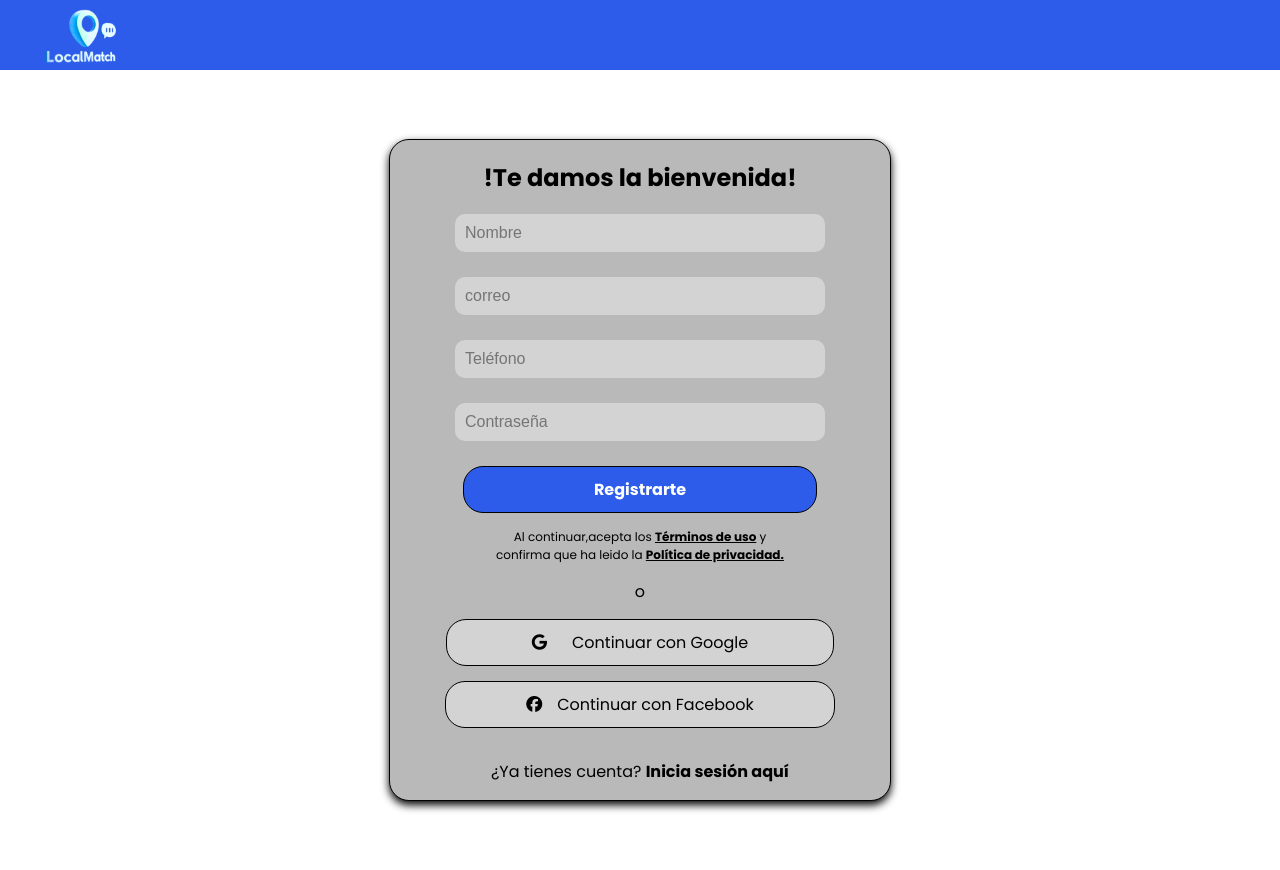
After one commit to jassielCOTA12/LocalEventos, a PHP site: page /registro.html in a window 1280 px wide. The commit adds this page. Run offline with PHP 8.4, Linux system fonts and the light colour scheme; some libraries are stand-ins or nearby versions.

Commit message:
diseño registro terminado

```diff
--- a/index.html
+++ b/index.html
@@ -17,7 +17,7 @@
                 Aquí encontrarás una amplia variedad de opciones que se adaptan a tus necesidades. Explora cientos de locales,
                 compara características, y reserva con confianza, todo en un solo lugar. ¡Tu evento comienza aquí, en LocalMatch!"
             </p>
-            <a href="">Comenzar</a>
+            <a href="login.html">Comenzar</a>
         </div>
         <div id="parteDerecha">
             <img src="imagenes/imgPresentacion.png" alt="">
--- a/login.html
+++ b/login.html
@@ -5,6 +5,7 @@
     <meta name="viewport" content="width=device-width, initial-scale=1.0">
     <title>Login</title>
     <link rel="stylesheet" href="styles.css">
+    <link href="https://fonts.googleapis.com/css2?family=Poppins:wght@200;300;400;500;700;800;900&display=swap" rel="stylesheet">
     <link rel="stylesheet" href="https://cdnjs.cloudflare.com/ajax/libs/font-awesome/6.6.0/css/all.min.css" /><!---importacion de font awsome para logos -->
 </head>
 <body class="login">
@@ -31,7 +32,7 @@
                     o
                     <a href="##" id="btnGoogle"><span><i class="fa-brands fa-google"></i></span>Continuar con Google</a>
                     <a href="##" id="btnFacebook"><span><i class="fa-brands fa-facebook"></i></span>Continuar con Facebook</a>
-                    <p>¿Aun no tienes cuenta? <span><a href="##" id="enlaceRegistro">Registrate aqui</a></span></p>
+                    <p>¿Aun no tienes cuenta? <span><a href="registro.html" id="enlaceRegistro">Registrate aqui</a></span></p>
 
 
                 </form>
--- /dev/null
+++ b/registro.html
@@ -0,0 +1,46 @@
+<!DOCTYPE html>
+<html lang="en">
+<head>
+    <meta charset="UTF-8">
+    <meta name="viewport" content="width=device-width, initial-scale=1.0">
+    <title>Registro</title>
+    <link rel="stylesheet" href="styles.css">
+    <link href="https://fonts.googleapis.com/css2?family=Poppins:wght@200;300;400;500;700;800;900&display=swap" rel="stylesheet">
+    <link rel="stylesheet" href="https://cdnjs.cloudflare.com/ajax/libs/font-awesome/6.6.0/css/all.min.css" /><!---importacion de font awsome para logos -->
+</head>
+<body class="registro">
+    <div class="contenedor-gen">
+        <header class="header-gen">
+            <img src="./imagenes/logo.png" alt="LOGO" class="logoHeader-gen">
+
+        </header>
+        <div class="panelCentral-gen">
+            <div id="recuadroRegistro">
+                    <h2>!Te damos la bienvenida!</h1>
+                    <form class="formularioRegistro" >
+                        <input type="text" id="nombreRegistro" class="inputText-gen" placeholder="Nombre">
+                        <input type="text" id="correoRegistro" class="inputText-gen" placeholder="correo">
+                        <input type="text" id="telefonoRegistro" class="inputText-gen" placeholder="Teléfono">
+                        <input type="password" id="passwordRegistro" class="inputText-gen" placeholder="Contraseña">
+
+
+                        <a href="##" id="btnRegistrarte">Registrarte</a>
+                        <p id="terminosCondiciones">Al continuar,acepta los <span><a href="##" id="terminosEnlace">Términos de uso</a></span> y <br> confirma que ha leido la <span><a href="##" id="politicaEnlace">Política de privacidad.</a></span></p>
+
+                        o
+                        <a href="##" id="btnGoogle"><span><i class="fa-brands fa-google"></i></span>Continuar con Google</a>
+                        <a href="##" id="btnFacebook"><span><i class="fa-brands fa-facebook"></i></span>Continuar con Facebook</a>
+                        <p>¿Ya tienes cuenta? <span><a href="login.html" id="enlaceLogin">Inicia sesión aquí </a></span></p>
+
+
+                    </form>
+            </div>
+
+        </div>
+
+
+    </div>
+
+
+</body>
+</html>
--- a/styles.css
+++ b/styles.css
@@ -76,7 +76,7 @@ a{
        justify-content: space-between;
        padding: 0px 20px;
         height: 70px;
-        background-color: #2D5CEA;
+        background-color: var(--color-primario);
     }
         .logoHeader-gen {
             height: 60px;
@@ -116,7 +116,7 @@ a{
                     color: white;
             }
 
-    .panelCentral-gen{/*contenedor central que contiene todo el contenido de la pagina */
+    .panelCentral-gen{/*es el panel blanco donde va el contenido */
         display: flex;
         flex-direction: column;
         background-color: #fff;
@@ -211,3 +211,69 @@ a{
                 #enlaceRegistro:hover{
                     color: white;
                 }
+/*=====Registro=====*/
+body.registro .panelCentral-gen{
+    justify-content: center;
+        align-items: center;
+
+}
+    #recuadroRegistro{
+        display: flex;
+            text-align: center;
+            flex-direction: column;
+            align-items: center;
+            height: auto;
+            width: 500px;
+            background: var(--color-fondoGris);
+            box-shadow: 0px 4px 8px rgba(0, 0, 0, 2);
+            border-radius: 20px;
+            border: 1px solid black;
+
+    }
+        .formularioRegistro{
+            display: flex;
+                flex-direction: column;
+                align-items: center; /* Centra el contenido horizontalmente */
+                gap: 15px;
+        }
+            #btnRegistrarte{
+                background-color:var(--color-primario) ;
+                font-weight: bold;
+                color: white;
+                padding: 10px 130px;
+                border-radius: 20px;
+                border: 1px solid black;
+                transition: background 0.3s ease;
+            }
+                #btnRegistrarte:hover{
+                    background:var(--color-hover);
+                }
+            #terminosCondiciones{
+                font-size: 12px;
+                margin: 0px;
+            }
+                #terminosEnlace{
+                    text-decoration: underline;
+                    font-weight: bold;
+                    transition: color 0.3s ease;
+                }
+                    #terminosEnlace:hover{
+                        color: white;
+                    }
+                #politicaEnlace{
+                    text-decoration: underline;
+                    font-weight: bold;
+                    transition: color 0.3s ease;
+                }
+                    #politicaEnlace:hover{
+                        color: white;
+
+                    }
+            #enlaceLogin{
+                font-weight: bold;
+                transition: color 0.3s ease;
+
+            }
+                #enlaceLogin:hover{
+                    color: white;
+                }
```
